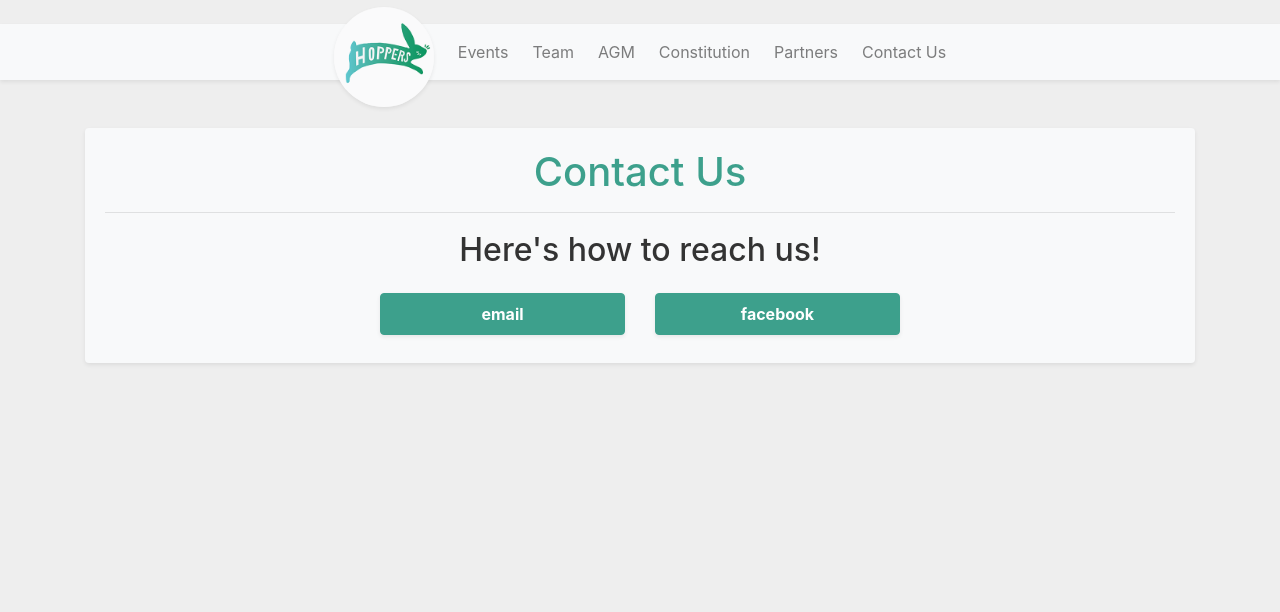
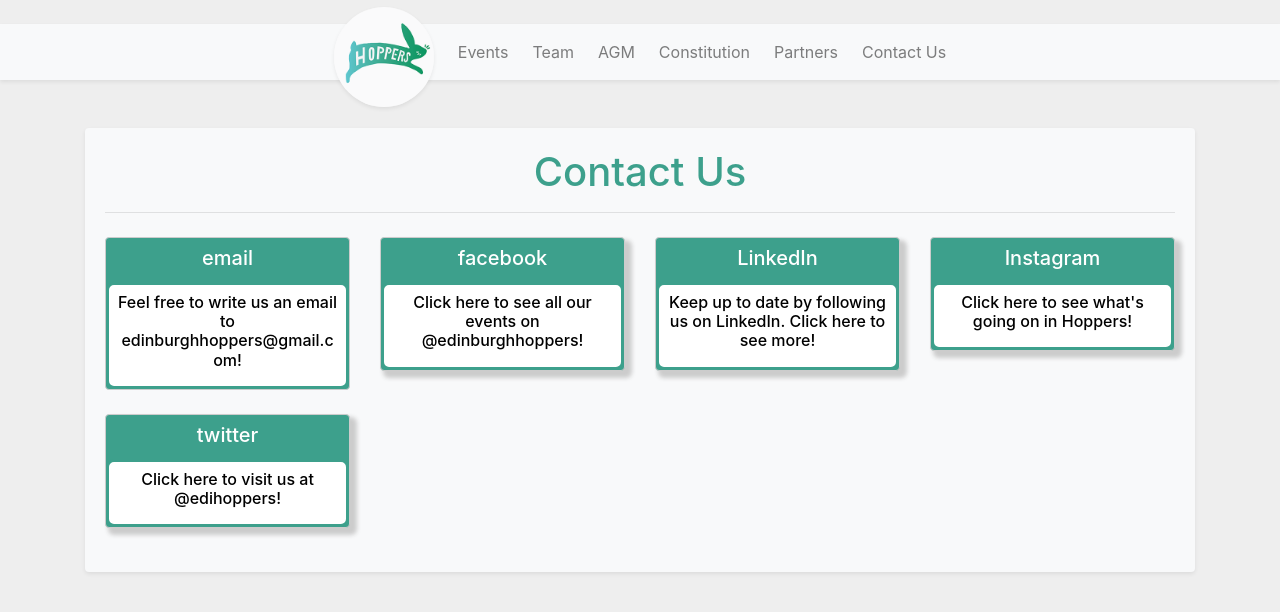
Before and after one commit to edinburgh-hoppers/website, a Jekyll site: the page built from _pages/contact.html, in a window 1280 px wide. Shown: the top 612 px of the page. Built offline with Jekyll 4.4.1, drawn with Linux system fonts in a browser that asks for light colours.

Commit message:
Redesigned contact page and added new socials

```diff
--- a/_data/social.yml
+++ b/_data/social.yml
@@ -1,5 +1,18 @@
 - name: "email"
-  link: "mailto:edinburghhoppers@gmail.com"
+  description: "Feel free to write us an email to edinburghhoppers@gmail.com!"
 
 - name: "facebook"
+  description: "Click here to see all our events on @edinburghhoppers!"
   link: "https://www.facebook.com/edinburghhopppers/?modal=admin_todo_tour"
+
+- name: "LinkedIn"
+  description: "Keep up to date by following us on LinkedIn. Click here to see more!"
+  link: "https://www.linkedin.com/company/hoppers-society-women-in-tech/"
+
+- name: "Instagram"
+  description: "Click here to see what's going on in Hoppers!"
+  link: "https://www.instagram.com/edinburghuniversityhoppers/?hl=de"
+
+- name: "twitter"
+  description: "Click here to visit us at @edihoppers!"
+  link: "https://twitter.com/edihoppers"
--- a/_includes/socials.html
+++ b/_includes/socials.html
@@ -1,9 +1,25 @@
-{% assign social = site.data.social %}
+{% assign socials = site.data.social %}
 
-<div class="row center-content">
-{% for item in social %}
-  <div class="col-12 col-md-4 col-lg-3 my-2 button-div">
-    <a class="button clickable clickable-sm shadow-sm" href="{{ item.link }}" target="_blank">{{ item.name }}</a>
+<div class="row justify-content">
+  {% for item in socials %}
+  <div class="col-12 col-md-6 col-lg-3 mb-4">
+    {% if item.link %}
+      <a href="{{ item.link }}" class="nodecor" target="_blank">
+        <div class="announcement clickable clickable-sm shadow-btn">
+          <h5>{{ item.name }}</h5>
+          <div class="announcement-description">
+            <h6>{{ item.description }}</h6>
+          </div>
+        </div>
+      </a>
+    {% else %}
+      <div class="announcement">
+        <h5>{{ item.name }}</h5>
+        <div class="announcement-description">
+          <h6>{{ item.description }}</h6>
+        </div>
+      </div>
+    {% endif %}
   </div>
-{% endfor %}
+  {% endfor %}
 </div>
--- a/_pages/contact.html
+++ b/_pages/contact.html
@@ -2,8 +2,6 @@
 layout: default
 name: contact
 title: Contact Us
-heading:
-subheading: "Here's how to reach us!"
 ---
 
 {% include socials.html %}
--- a/assets/css/style.scss
+++ b/assets/css/style.scss
@@ -290,6 +290,15 @@ p {
   padding: 0.5rem 0 0.25rem;
 }
 
+.announcement-description {
+  color: #000;
+  background-color: #fff;
+
+  padding: 0.5rem;
+
+  border: 3px solid $hoppers-green;
+  border-radius: 0.5rem;
+}
 
 @media (min-width:992px){
   .event-cards img {
```
